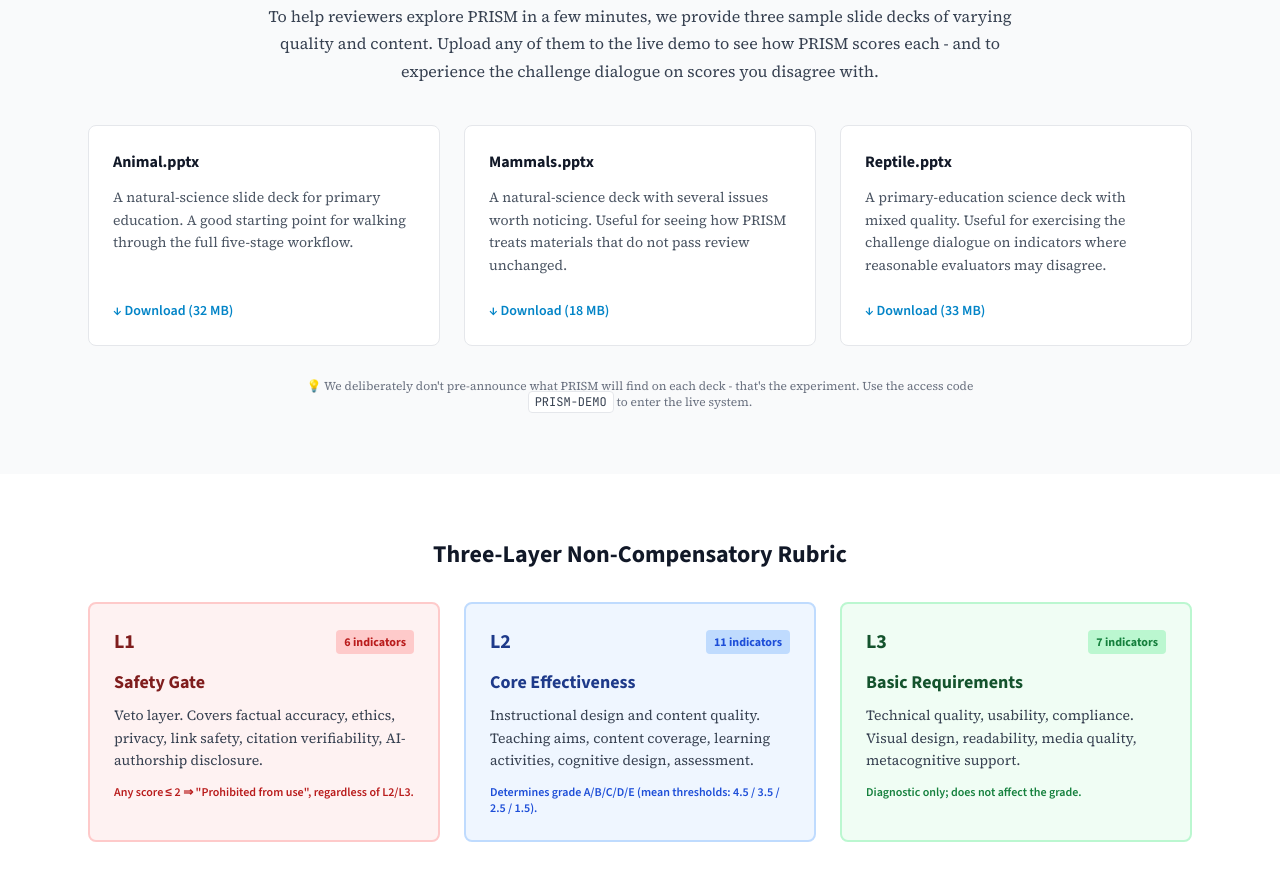
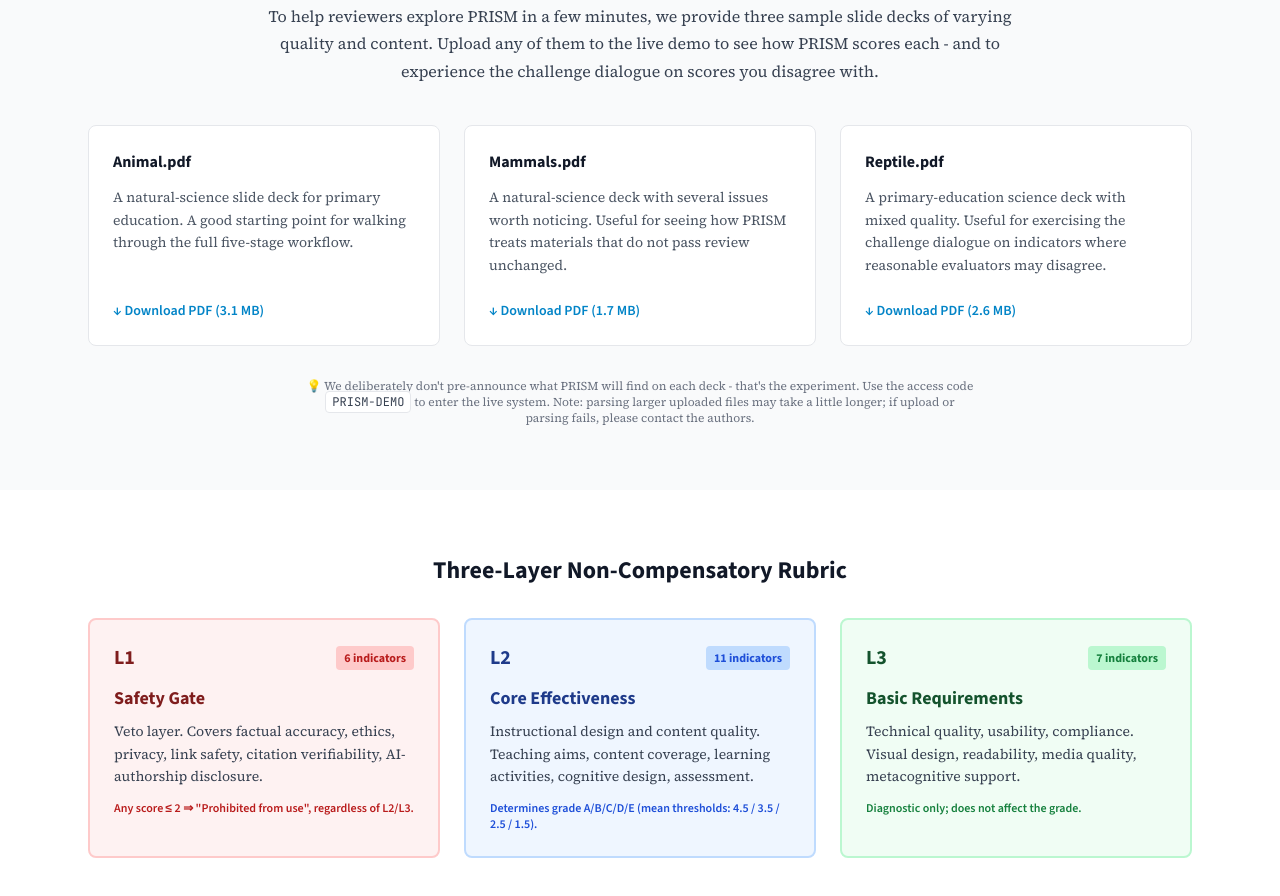
Before and after one commit to chenzhangze-web/prism-page, a plain HTML site: page index.html in a window 1280 px wide. Shown: the part 2920-3816 px from the top of the page. Drawn offline with nearby package versions, Linux system fonts and the light colour scheme.

Commit message:
Update sample materials to PDF downloads

```diff
--- a/index.html
+++ b/index.html
@@ -165,32 +165,32 @@
 
       <div class="grid md:grid-cols-3 gap-6">
         <div class="bg-white p-6 rounded-lg border border-gray-200 flex flex-col">
-          <h3 class="text-base font-bold mb-3 text-gray-900">Animal.pptx</h3>
+          <h3 class="text-base font-bold mb-3 text-gray-900">Animal.pdf</h3>
           <p class="academic-body text-sm text-gray-600 leading-relaxed mb-6 flex-grow">
             A natural-science slide deck for primary education. A good starting point for walking through the full five-stage workflow.
           </p>
-          <a href="static/test-materials/Animal.pptx" class="text-prism-600 hover:text-prism-800 text-sm font-semibold">↓ Download (32 MB)</a>
+          <a href="static/test-materials/Animal.pdf" class="text-prism-600 hover:text-prism-800 text-sm font-semibold">↓ Download PDF (3.1 MB)</a>
         </div>
 
         <div class="bg-white p-6 rounded-lg border border-gray-200 flex flex-col">
-          <h3 class="text-base font-bold mb-3 text-gray-900">Mammals.pptx</h3>
+          <h3 class="text-base font-bold mb-3 text-gray-900">Mammals.pdf</h3>
           <p class="academic-body text-sm text-gray-600 leading-relaxed mb-6 flex-grow">
             A natural-science deck with several issues worth noticing. Useful for seeing how PRISM treats materials that do not pass review unchanged.
           </p>
-          <a href="static/test-materials/Mammals.pptx" class="text-prism-600 hover:text-prism-800 text-sm font-semibold">↓ Download (18 MB)</a>
+          <a href="static/test-materials/Mammals.pdf" class="text-prism-600 hover:text-prism-800 text-sm font-semibold">↓ Download PDF (1.7 MB)</a>
         </div>
 
         <div class="bg-white p-6 rounded-lg border border-gray-200 flex flex-col">
-          <h3 class="text-base font-bold mb-3 text-gray-900">Reptile.pptx</h3>
+          <h3 class="text-base font-bold mb-3 text-gray-900">Reptile.pdf</h3>
           <p class="academic-body text-sm text-gray-600 leading-relaxed mb-6 flex-grow">
             A primary-education science deck with mixed quality. Useful for exercising the challenge dialogue on indicators where reasonable evaluators may disagree.
           </p>
-          <a href="static/test-materials/Reptile.pptx" class="text-prism-600 hover:text-prism-800 text-sm font-semibold">↓ Download (33 MB)</a>
+          <a href="static/test-materials/Reptile.pdf" class="text-prism-600 hover:text-prism-800 text-sm font-semibold">↓ Download PDF (2.6 MB)</a>
         </div>
       </div>
 
       <p class="academic-body text-center text-xs text-gray-500 mt-8 max-w-2xl mx-auto">
-        💡 We deliberately don't pre-announce what PRISM will find on each deck - that's the experiment. Use the access code <code class="px-1.5 py-0.5 bg-white border border-gray-200 rounded text-gray-700 font-mono">PRISM-DEMO</code> to enter the live system.
+        💡 We deliberately don't pre-announce what PRISM will find on each deck - that's the experiment. Use the access code <code class="px-1.5 py-0.5 bg-white border border-gray-200 rounded text-gray-700 font-mono">PRISM-DEMO</code> to enter the live system. Note: parsing larger uploaded files may take a little longer; if upload or parsing fails, please contact the authors.
       </p>
     </div>
   </section>
```
Also changed, not shown: 3 other files.
